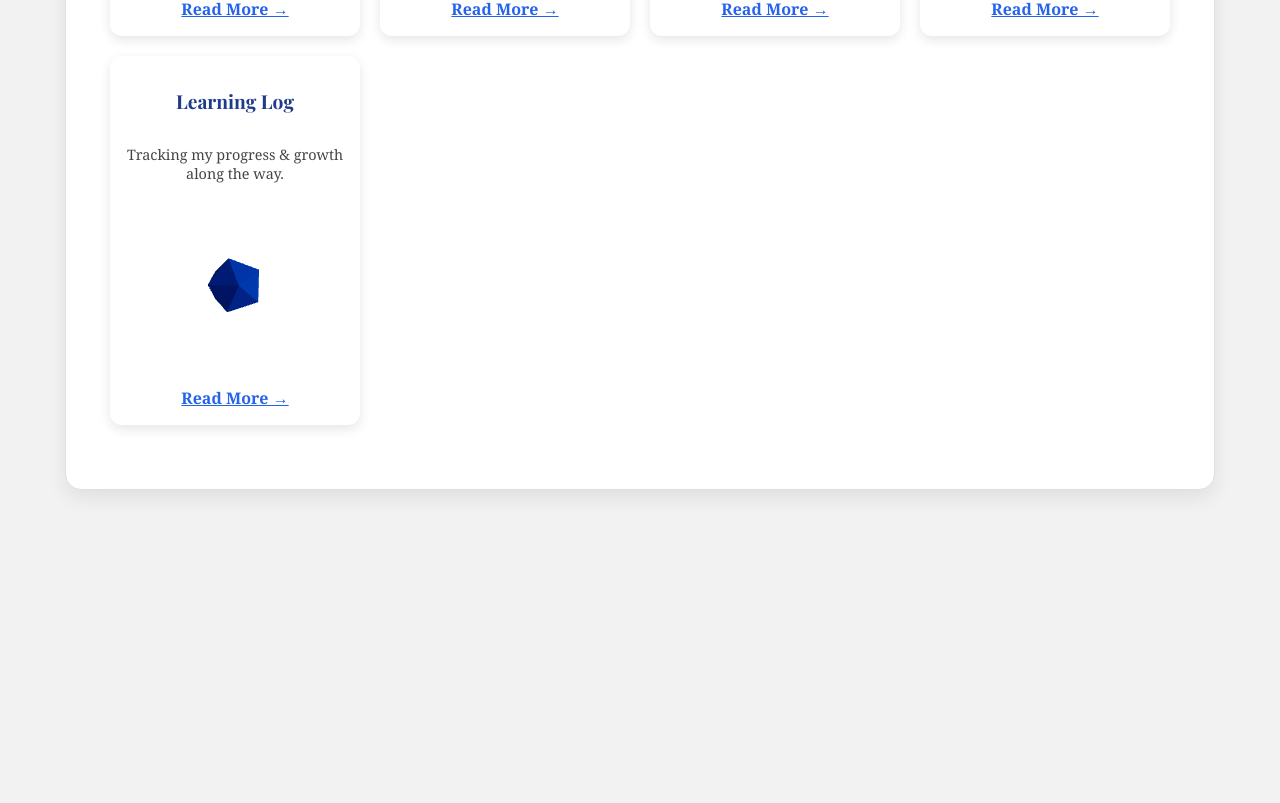
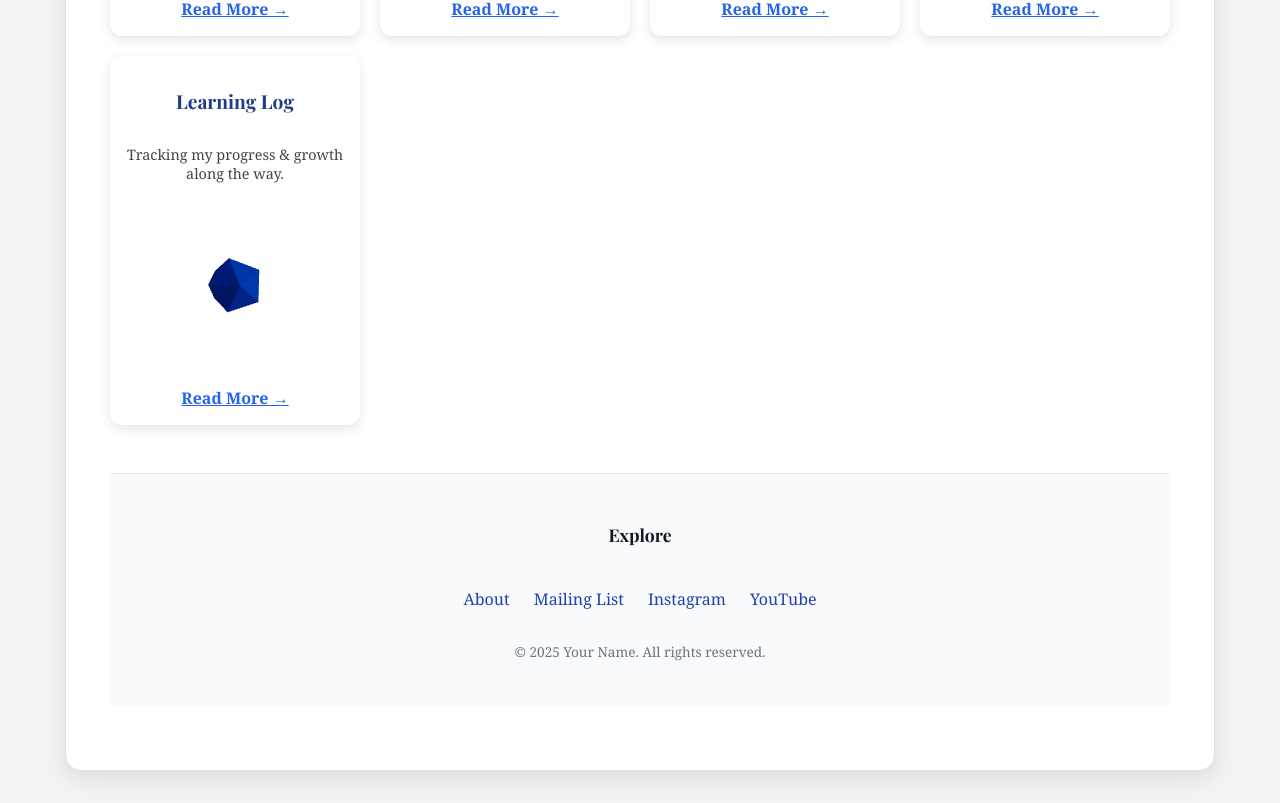
Before and after one commit to alexisbernt/Portfolio, a React (Create React App) app in the folder lexi-portfolio/: page / in a window 1280 px wide. Shown: the part 1182-1985 px from the top of the page. Before the commit the page ends 1704 px from the top, so only its background shows below. Built offline with nearby package versions, Linux system fonts and the light colour scheme.

Commit message:
Footer added

```diff
--- /dev/null
+++ b/lexi-portfolio/src/Footer.js
@@ -0,0 +1,96 @@
+// Footer.js
+import React from "react";
+import { Link } from "react-router-dom";
+
+function Footer() {
+  const footerStyle = {
+    backgroundColor: "#f9fafb",
+    padding: "2rem 1rem",
+    borderTop: "1px solid #e5e7eb",
+    marginTop: "3rem",
+  };
+
+  const containerStyle = {
+    maxWidth: "1200px",
+    margin: "0 auto",
+    display: "flex",
+    flexDirection: "column",
+    alignItems: "center",
+    textAlign: "center",
+    gap: "1rem",
+  };
+
+  const linksStyle = {
+    display: "flex",
+    gap: "1.5rem",
+    marginTop: "0.5rem",
+    flexWrap: "wrap",
+    justifyContent: "center",
+  };
+
+  const linkStyle = {
+    color: "#1e40af", // blue accent
+    fontWeight: "500",
+    textDecoration: "none",
+    transition: "color 0.3s ease",
+  };
+
+  const linkHover = {
+    color: "#2563eb",
+  };
+
+  return (
+    <footer style={footerStyle}>
+      <div style={containerStyle}>
+        <h3 style={{ fontSize: "1.1rem", fontWeight: "bold", color: "#111827" }}>
+          Explore
+        </h3>
+        <div style={linksStyle}>
+          <Link
+            to="/about"
+            style={linkStyle}
+            onMouseEnter={(e) => (e.currentTarget.style.color = linkHover.color)}
+            onMouseLeave={(e) => (e.currentTarget.style.color = linkStyle.color)}
+          >
+            About
+          </Link>
+          <a
+            href="https://yourmailinglistlink.com"
+            target="_blank"
+            rel="noopener noreferrer"
+            style={linkStyle}
+            onMouseEnter={(e) => (e.currentTarget.style.color = linkHover.color)}
+            onMouseLeave={(e) => (e.currentTarget.style.color = linkStyle.color)}
+          >
+            Mailing List
+          </a>
+          <a
+            href="https://instagram.com/yourhandle"
+            target="_blank"
+            rel="noopener noreferrer"
+            style={linkStyle}
+            onMouseEnter={(e) => (e.currentTarget.style.color = linkHover.color)}
+            onMouseLeave={(e) => (e.currentTarget.style.color = linkStyle.color)}
+          >
+            Instagram
+          </a>
+          <a
+            href="https://youtube.com/yourchannel"
+            target="_blank"
+            rel="noopener noreferrer"
+            style={linkStyle}
+            onMouseEnter={(e) => (e.currentTarget.style.color = linkHover.color)}
+            onMouseLeave={(e) => (e.currentTarget.style.color = linkStyle.color)}
+          >
+            YouTube
+          </a>
+        </div>
+        <p style={{ fontSize: "0.85rem", color: "#6b7280", marginTop: "1rem" }}>
+          © {new Date().getFullYear()} Your Name. All rights reserved.
+        </p>
+      </div>
+    </footer>
+  );
+}
+
+export default Footer;
--- a/lexi-portfolio/src/PortfolioGrid.js
+++ b/lexi-portfolio/src/PortfolioGrid.js
@@ -3,6 +3,7 @@ import { Link } from 'react-router-dom';
 import { Canvas } from '@react-three/fiber';
 import { OrbitControls, Float } from '@react-three/drei';
 import { motion } from 'framer-motion';
+import Footer from './Footer';
 
 // 3D Shape Renderer
 const Shape = ({ type }) => {
@@ -178,6 +179,8 @@ function ModernLandingPage() {
           </motion.div>
         ))}
       </div>
+      {/* Footer at the bottom */}
+      <Footer />
     </div>
   );
 }
```
Also changed, not shown: lexi-portfolio/src/Shape.js (deleted, +0 -41 lines).
